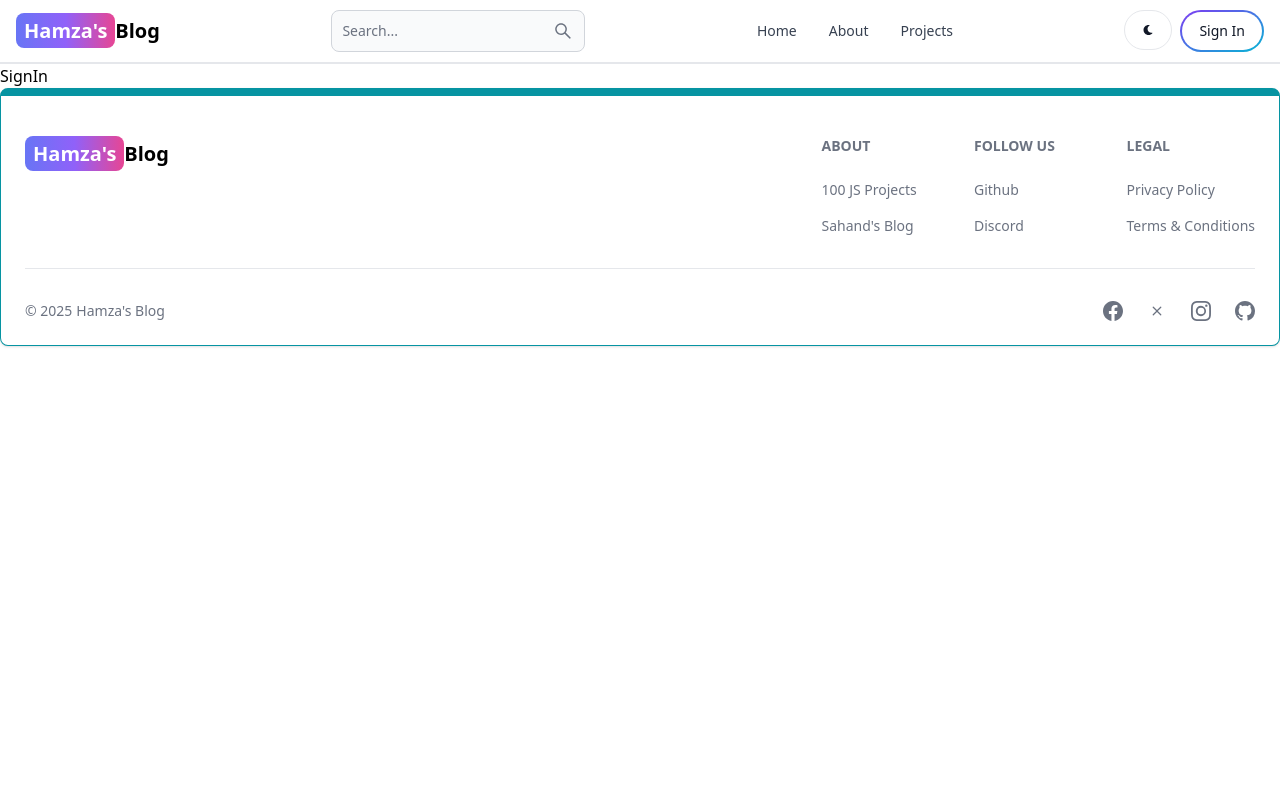
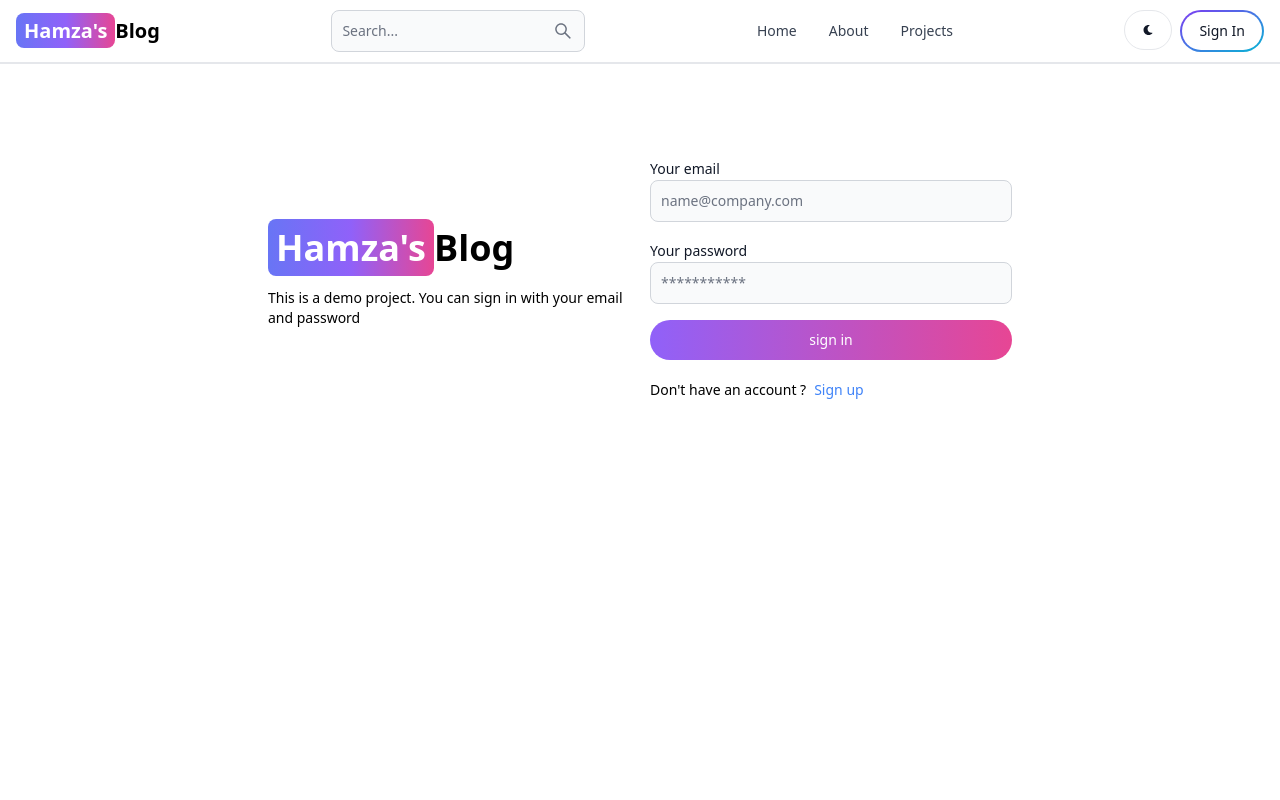
Before and after one commit to Techmarket12/mern-blog, a React (Vite) app in the folder client/: page /sign-in in a window 1280 px wide. Shown: the top 800 px of the page. Built offline with nearby package versions, Linux system fonts and the light colour scheme.

Commit message:
complete signin page

```diff
--- a/client/src/App.jsx
+++ b/client/src/App.jsx
@@ -15,7 +15,7 @@
     <BrowserRouter>
     <Header/>
       <Routes>
-        <Route path="/" element={<Home/>} />
+        <Route path="/home" element={<Home/>} />
         <Route path="/about" element={<About/>} />
         <Route path="/dashboard" element={<Dashboard/>} />
         <Route path="/projects" element={<Projects/>} />
--- a/client/src/pages/SignIn.jsx
+++ b/client/src/pages/SignIn.jsx
@@ -1,8 +1,101 @@
-import React from 'react'
+import { Alert, Button, Label, Spinner, TextInput } from 'flowbite-react'
+import React, { useState } from 'react'
+import { Link, useNavigate} from 'react-router-dom'
 
 const SignIn = () => {
+  const navigate = useNavigate()
+  const [formData, setFormData] = useState({})
+  const [errorMessage, setErrorMessage] = useState(null)
+  const [loading, setLoading] = useState(false)
+  const handleChange = (e) => {
+    setFormData({...formData, [e.target.id]: e.target.value.trim()})
+  }
+  const handleSubmit = async(e) => {
+    e.preventDefault()
+    if(!formData.email || !formData.password) {
+      setErrorMessage('All fields are required')
+    }
+    try {
+      setLoading(true)
+      setErrorMessage(null)
+      const response = await fetch('http://localhost:3000/api/auth/signin', {
+        method: 'POST',
+        headers: {
+          'Content-Type': 'application/json',
+        },
+        body: JSON.stringify(formData)
+
+
+
+      })
+      const data = await response.json()
+      if(data.success == false) {
+        setErrorMessage(data.message)
+      }
+      setLoading(false)
+      if(response.ok) {
+        navigate('/home')
+      }
+    } catch (error) {
+      setErrorMessage(error.message)
+      setLoading(false)
+    }
+  }
+
   return (
-    <div>SignIn</div>
+    <div className='min-h-screen mt-20'>
+      <div className='flex flex-col p-3 max-w-3xl mx-auto md:flex-row md:items-center  gap-5'>
+        {/* // leftsite */}
+        <div className="flex-1">
+
+        <Link to="/" className='font-bold dark:text-white text-4xl '>
+            <span className='px-2 py-1 bg-gradient-to-r from-indigo-500 via-purple-500 to-pink-500 rounded-lg text-white'>Hamza's</span>
+            Blog
+        </Link>
+        <p className='text-sm mt-5'>This is a demo project. You can sign in with your email and password   </p>
+        {/* // rightside */}
+        </div>
+
+
+        <div className="flex-1">
+          <form onSubmit={handleSubmit} className='flex flex-col gap-4'>
+            <div className="">
+              <Label value='Your email'/>
+              <TextInput type='email' placeholder='name@company.com' id='email' onChange={handleChange}/>
+           </div>
+            <div className="">
+              <Label value='Your password'/>
+              <TextInput type='password' placeholder='***********' id='password'  onChange={handleChange}/>
+           </div>
+           <Button gradientDuoTone='purpleToPink' type='submit' pill className='' disabled={loading}>
+              {
+                loading ? (
+                  <>
+
+                  <Spinner size='sm'/>
+                  <span>Loading...</span>
+                  </>
+                ) : 'sign in'
+              }
+           </Button>
+          </form>
+          <div className="flex gap-2 text-sm mt-5">
+            <span>Don't have an account ?</span>
+            <Link to='/sign-up'  className='text-blue-500'>
+               Sign up
+            </Link>
+
+          </div>
+          {
+            errorMessage &&
+              (<Alert className='mt-5' color='failure'>
+                {errorMessage}
+              </Alert>)
+
+          }
+        </div>
+      </div>
+    </div>
   )
 }
 
```
